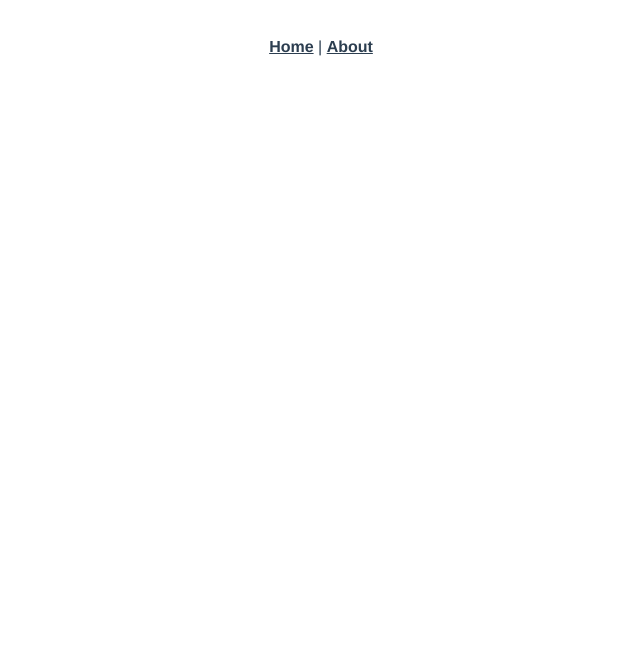
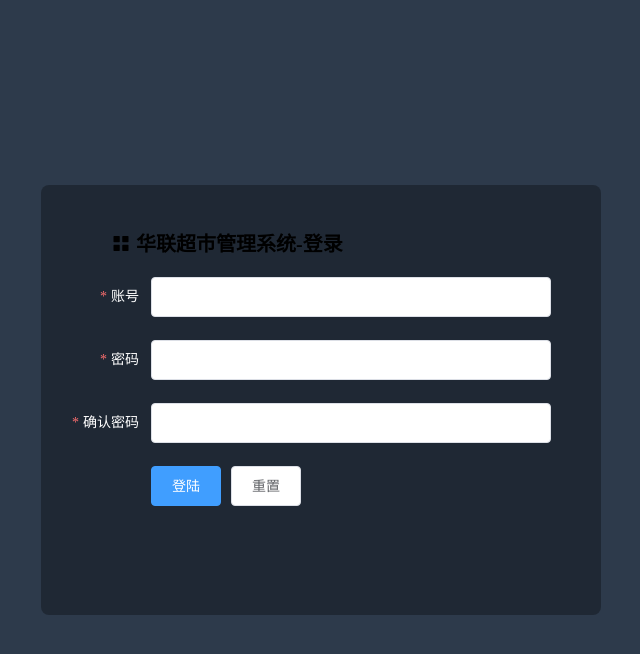
Before and after one commit to lixunhuan32/MSSM, a Vue app in the folder demo/: page /#/login in a window 1280 px wide. Shown: the top 654 px of the page, without its empty margins (319-959 px from the left). Built offline with nearby package versions, Linux system fonts and the light colour scheme.

Commit message:
2019-01-30

```diff
--- a/demo/package.json
+++ b/demo/package.json
@@ -8,6 +8,7 @@
     "lint": "vue-cli-service lint"
   },
   "dependencies": {
+    "element-ui": "^2.4.11",
     "vue": "^2.5.21",
     "vue-router": "^3.0.1"
   },
--- a/demo/src/App.vue
+++ b/demo/src/App.vue
@@ -1,29 +1,15 @@
 <template>
   <div id="app">
-    <div id="nav">
-      <router-link to="/">Home</router-link> |
-      <router-link to="/about">About</router-link>
-    </div>
+       <!-- 路由出口 -->
     <router-view/>
   </div>
 </template>
+<script>
+export default {
+
+}
+</script>
 
 <style lang="less">
-#app {
-  font-family: 'Avenir', Helvetica, Arial, sans-serif;
-  -webkit-font-smoothing: antialiased;
-  -moz-osx-font-smoothing: grayscale;
-  text-align: center;
-  color: #2c3e50;
-}
-#nav {
-  padding: 30px;
-  a {
-    font-weight: bold;
-    color: #2c3e50;
-    &.router-link-exact-active {
-      color: #42b983;
-    }
-  }
-}
+
 </style>
--- a/demo/src/components/HelloWorld.vue
+++ /dev/null
@@ -1,58 +0,0 @@
-<template>
-  <div class="hello">
-    <h1>{{ msg }}</h1>
-    <p>
-      For a guide and recipes on how to configure / customize this project,<br>
-      check out the
-      <a href="https://cli.vuejs.org" target="_blank" rel="noopener">vue-cli documentation</a>.
-    </p>
-    <h3>Installed CLI Plugins</h3>
-    <ul>
-      <li><a href="https://github.com/vuejs/vue-cli/tree/dev/packages/%40vue/cli-plugin-babel" target="_blank" rel="noopener">babel</a></li>
-      <li><a href="https://github.com/vuejs/vue-cli/tree/dev/packages/%40vue/cli-plugin-eslint" target="_blank" rel="noopener">eslint</a></li>
-    </ul>
-    <h3>Essential Links</h3>
-    <ul>
-      <li><a href="https://vuejs.org" target="_blank" rel="noopener">Core Docs</a></li>
-      <li><a href="https://forum.vuejs.org" target="_blank" rel="noopener">Forum</a></li>
-      <li><a href="https://chat.vuejs.org" target="_blank" rel="noopener">Community Chat</a></li>
-      <li><a href="https://twitter.com/vuejs" target="_blank" rel="noopener">Twitter</a></li>
-      <li><a href="https://news.vuejs.org" target="_blank" rel="noopener">News</a></li>
-    </ul>
-    <h3>Ecosystem</h3>
-    <ul>
-      <li><a href="https://router.vuejs.org" target="_blank" rel="noopener">vue-router</a></li>
-      <li><a href="https://vuex.vuejs.org" target="_blank" rel="noopener">vuex</a></li>
-      <li><a href="https://github.com/vuejs/vue-devtools#vue-devtools" target="_blank" rel="noopener">vue-devtools</a></li>
-      <li><a href="https://vue-loader.vuejs.org" target="_blank" rel="noopener">vue-loader</a></li>
-      <li><a href="https://github.com/vuejs/awesome-vue" target="_blank" rel="noopener">awesome-vue</a></li>
-    </ul>
-  </div>
-</template>
-
-<script>
-export default {
-  name: 'HelloWorld',
-  props: {
-    msg: String
-  }
-}
-</script>
-
-<!-- Add "scoped" attribute to limit CSS to this component only -->
-<style scoped lang="less">
-h3 {
-  margin: 40px 0 0;
-}
-ul {
-  list-style-type: none;
-  padding: 0;
-}
-li {
-  display: inline-block;
-  margin: 0 10px;
-}
-a {
-  color: #42b983;
-}
-</style>
--- a/demo/src/router.js
+++ b/demo/src/router.js
@@ -1,23 +1,19 @@
 import Vue from 'vue'
 import Router from 'vue-router'
-import Home from './views/Home.vue'
 
 Vue.use(Router)
 
 export default new Router({
   routes: [
     {
-      path: '/',
-      name: 'home',
-      component: Home
+      path: '/login',
+      name: 'login',
+      component: () => import('./views/Login/Login.vue')
     },
     {
-      path: '/about',
-      name: 'about',
-      // route level code-splitting
-      // this generates a separate chunk (about.[hash].js) for this route
-      // which is lazy-loaded when the route is visited.
-      component: () => import(/* webpackChunkName: "about" */ './views/About.vue')
+      path: '/',
+      name: 'index',
+      component: () => import('./views/Index/Index.vue')
     }
   ]
 })
--- /dev/null
+++ b/demo/src/styles/common.less
@@ -0,0 +1,13 @@
+html {
+    margin: 0;
+    padding: 0;
+    height: 100%;
+    body {
+        margin: 0;
+        padding: 0;
+        height: 100%;
+        #app {
+            height: 100%;
+        }
+    }
+}
--- a/demo/src/views/About.vue
+++ /dev/null
@@ -1,5 +0,0 @@
-<template>
-  <div class="about">
-    <h1>This is an about page</h1>
-  </div>
-</template>
--- a/demo/src/views/Home.vue
+++ /dev/null
@@ -1,18 +0,0 @@
-<template>
-  <div class="home">
-    <img alt="Vue logo" src="../assets/logo.png">
-    <HelloWorld msg="Welcome to Your Vue.js App"/>
-  </div>
-</template>
-
-<script>
-// @ is an alias to /src
-import HelloWorld from '@/components/HelloWorld.vue'
-
-export default {
-  name: 'home',
-  components: {
-    HelloWorld
-  }
-}
-</script>
--- /dev/null
+++ b/demo/src/views/Index/Index.vue
@@ -0,0 +1,14 @@
+<template>
+    <div class="index">
+        主页
+    </div>
+</template>
+<script>
+export default {
+
+}
+</script>
+
+<style>
+
+</style>
--- /dev/null
+++ b/demo/src/views/Login/Login.vue
@@ -0,0 +1,187 @@
+<template>
+  <div class="login">
+    <!-- 登陆表单容器 -->
+    <div class="login-wrapper">
+      <!-- 登录标题 -->
+      <h1 class="title">
+        <i class="el-icon-menu"></i>
+        华联超市管理系统-登录
+      </h1>
+
+      <!-- 登录表单 -->
+      <el-form
+        :model="loginForm"
+        status-icon
+        :rules="rules"
+        ref="loginForm"
+        label-width="100px"
+        class="demo-loginForm"
+      >
+        <!-- 账号 -->
+        <el-form-item label="账号" prop="username">
+          <el-input type="text" v-model="loginForm.username" autocomplete="off"></el-input>
+        </el-form-item>
+        <!-- 密码 -->
+        <el-form-item label="密码" prop="pass">
+          <el-input type="text" v-model="loginForm.pass" autocomplete="off"></el-input>
+        </el-form-item>
+        <!-- 确认密码 -->
+        <el-form-item label="确认密码" prop="checkPass">
+          <el-input type="text" v-model="loginForm.checkPass" autocomplete="off"></el-input>
+        </el-form-item>
+        <!-- 登陆和重置 -->
+        <el-form-item>
+          <el-button type="primary" @click="submitForm('loginForm')">登陆</el-button>
+          <el-button @click="resetForm('loginForm')">重置</el-button>
+        </el-form-item>
+      </el-form>
+    </div>
+  </div>
+</template>
+<script>
+export default {
+  // 数据
+  data() {
+    // 包含特殊字符的函数
+    const checkSpecificKey = str => {
+      var specialKey =
+        "[`~!#$^&*()=|{}':;',\\[\\].<>/?~！#￥……&*（）——|{}【】‘；：”“'。，、？]‘'";
+      for (var i = 0; i < str.length; i++) {
+        if (specialKey.indexOf(str.substr(i, 1)) != -1) {
+          return false;
+        }
+      }
+      return true;
+    };
+    // rule是传入的验证规则  value是用户输入的值 callback是一个回调函数
+    // 验证密码的函数
+    const pass = (rule, value, callback) => {
+      if (value === "") {
+        callback(new Error("请输入密码"));
+      } else if (value.length < 3 || value.length > 6) {
+        callback(new Error("密码长度在3 -6 位之间"));
+      } else if (!checkSpecificKey(value)) {
+        callback(new Error("密码不能包含特殊字符"));
+      } else {
+        if (this.loginForm.checkPass !== "") {
+          // 如果确认密码不为空
+          this.$refs.loginForm.validateField("checkPass"); // 调用确认密码的验证（一致性验证）
+        }
+        // 成功的回调
+        callback();
+      }
+    };
+
+    // 验证确认密码的函数
+    // rule是传入的验证规则  value是用户输入的值 callback是一个回调函数
+    const checkPass = (rule, value, callback) => {
+      // 如果等于空
+      if (value === "") {
+        // 输出提示
+        callback(new Error("请再次输入密码"));
+        // 如果确认密码 和 密码不同
+      } else if (value !== this.loginForm.pass) {
+        // 输出提示
+        callback(new Error("两次密码输入不一致"));
+      }
+      // 如果直接调用 不传入任何错误信息 就是成功 绿色的勾勾
+      callback();
+    };
+
+    return {
+      loginForm: {
+        username: "",
+        pass: "",
+        checkPass: ""
+      },
+
+      //   验证规则
+      /*
+        验证规则字段说明：
+            { required: true/false 必填,   message: "错误的提示信息", trigger: "触发验证的方式" }
+            { min: 最小长度, max: 最大长度, message: "错误的提示信息", trigger: "触发验证的方式" }
+            { validator： 自定义验证规则函数名，  trigger: 'blur'}
+        */
+      rules: {
+        // 验证用户名
+        username: [
+          // 非空验证
+          { required: true, message: "请输入账号", trigger: "blur" },
+          // 长度验证
+          { min: 3, max: 5, message: "账号长度在3 - 5 位", trigger: "blur" }
+        ],
+        // 验证密码
+        pass: [
+          // 非空验证  自定义验证函数
+          { required: true, validator: pass, trigger: "blur" }
+        ],
+        // 确认密码验证  自定义验证函数
+        checkPass: [{ required: true, validator: checkPass, trigger: "blur" }]
+      }
+    };
+  },
+  methods: {
+    // 点击登录按钮 触发这个函数
+    submitForm(formName) {
+      // 获取表单组件 调用验证方法
+      this.$refs[formName].validate(valid => {
+        // 如果所有验证通过 valid就是true
+        if (valid) {
+          alert("前端验证通过 可以提交给后端！");
+          // 后续就可以把收集的账号和密码 一起发送给后端 验证用户名和密码的正确性。
+          // 收集账号和密码
+          let params = {
+            username: this.loginForm.username,
+            pass: this.loginForm.pass
+          };
+
+          // 发送请求 把参数发给后端（把用户名和密码发给后端 验证是否正确）
+          //  console.log(params)
+          // 直接跳转到后端主页
+          this.$router.push("/");
+        } else {
+          // 否则就是false
+          alert("前端验证失败 不能提交给后端！");
+          return false;
+        }
+      });
+    },
+    // 点击重置按钮 触发这个函数
+    resetForm(formName) {
+      // this.$refs.loginForm.resetFields() 获取整个表单组件 调用重置方法
+      this.$refs[formName].resetFields();
+    }
+  }
+};
+</script>
+<style lang="less">
+.login {
+  width: 100%;
+  height: 100%;
+  background-color: #2d3a4b;
+  .login-wrapper {
+    width: 500px;
+    height: 400px;
+    background-color: rgba(0, 0, 0, 0.3);
+    border-radius: 8px;
+    // 垂直水平居中
+    position: fixed;
+    top: 0;
+    right: 0;
+    left: 0;
+    bottom: 0;
+    margin: auto;
+    padding: 30px 50px 0 10px;
+    .title {
+      font-size: 20px;
+      margin-left: 60px;
+      margin-bottom: 20px;
+    }
+    .el-form-item {
+      .el-form-item__label {
+        color: #fff;
+      }
+    }
+  }
+}
+</style>
```
Also changed, not shown: demo/src/main.js (+18 -0 lines), demo/src/views/Home/Home.vue (added, +17 -0 lines).
